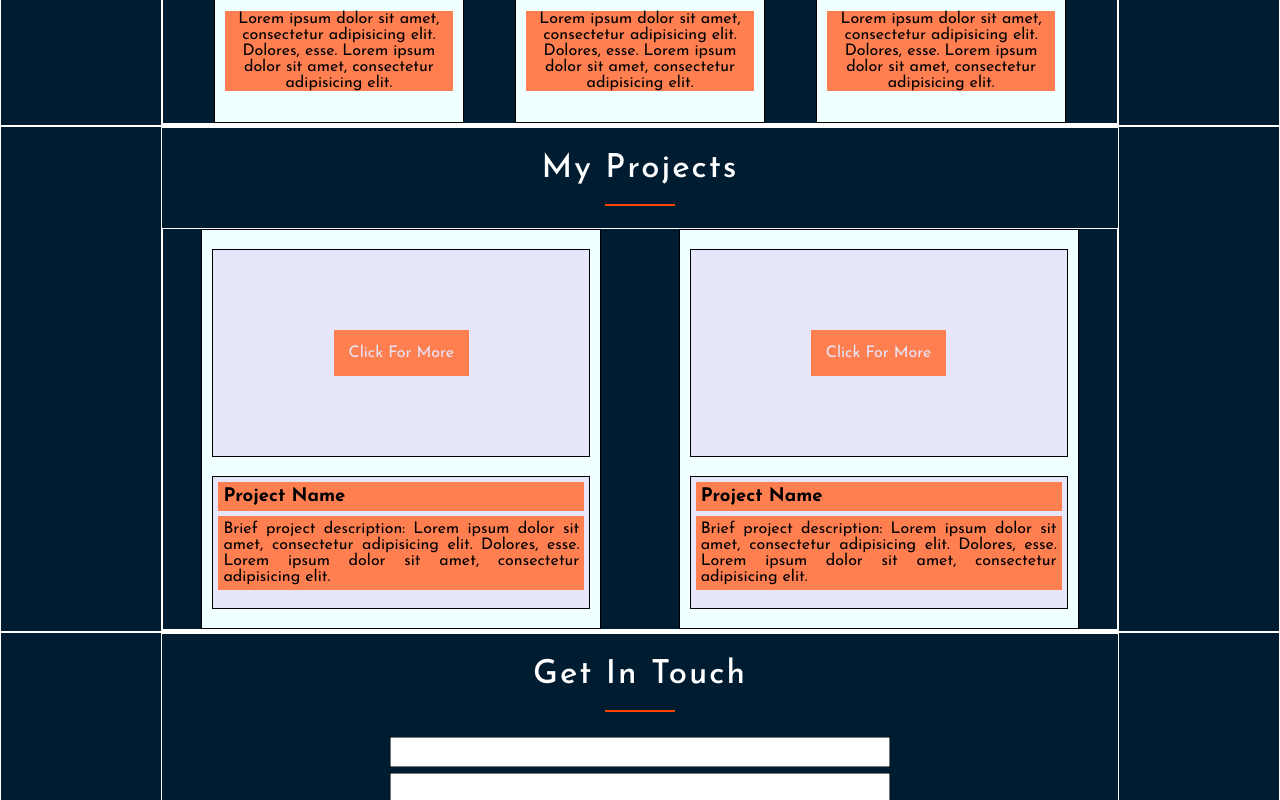
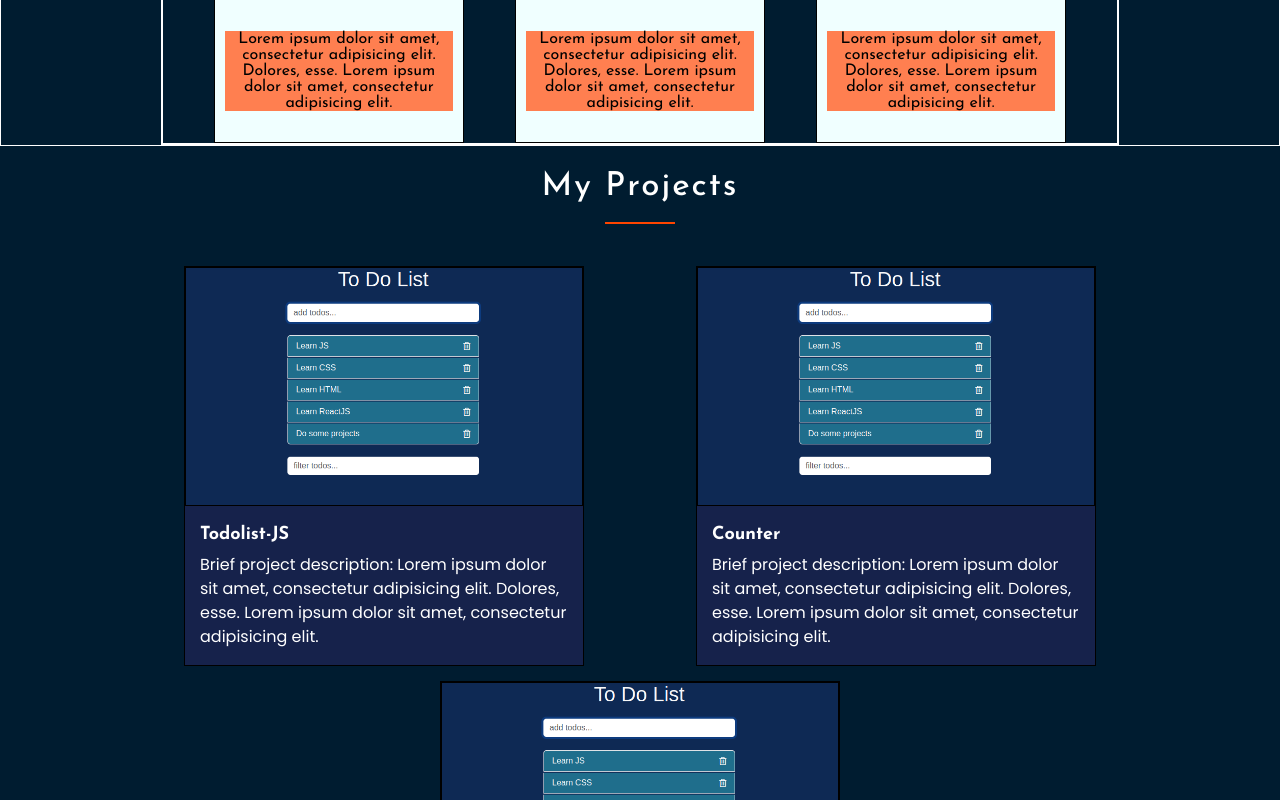
Before and after one commit to andbudha/my_portfolio, a React (Create React App) app: page / in a window 1280 px wide. Shown: the part 1160-1960 px from the top of the page. Built offline with nearby package versions, Linux system fonts and the light colour scheme.

Commit message:
Project comp. updated

```diff
--- a/public/index.html
+++ b/public/index.html
@@ -16,7 +16,10 @@
   <link rel="manifest" href="%PUBLIC_URL%/manifest.json" />
   <link rel="preconnect" href="https://fonts.googleapis.com">
   <link rel="preconnect" href="https://fonts.gstatic.com" crossorigin>
-  <link href="https://fonts.googleapis.com/css2?family=Josefin+Sans:wght@200;300;400;500;600;700&display=swap"
+  <link rel="preconnect" href="https://fonts.googleapis.com">
+  <link rel="preconnect" href="https://fonts.gstatic.com" crossorigin>
+  <link
+    href="https://fonts.googleapis.com/css2?family=Josefin+Sans:wght@200;300;400;500;600;700&family=Poppins:wght@200;300;400;500;600;700&display=swap"
     rel="stylesheet">
   <!--
       Notice the use of %PUBLIC_URL% in the tags above.
--- a/src/App.css
+++ b/src/App.css
@@ -1,5 +1,6 @@
-*{
+* {
     margin: 0;
     padding: 0;
     box-sizing: border-box;
+    font-family: 'Josefin Sans', sans-serif;
 }
--- a/src/components/common/title/Title.module.css
+++ b/src/components/common/title/Title.module.css
@@ -11,6 +11,7 @@
     justify-content: center;
     align-items: center;
     padding-bottom: 20px;
+    margin-bottom: 20px;
 }
 
 .title h2 {
--- a/src/projects/Projects.jsx
+++ b/src/projects/Projects.jsx
@@ -1,18 +1,24 @@
 import styles from './Projects.module.css'
 import { Project } from "./project/Project";
 import { Title } from '../components/common/title/Title';
+import todolistImg from './project_images/todolist.png'
 
 export const Projects = () => {
 
     const description = 'Brief project description: Lorem ipsum dolor sit amet, consectetur adipisicing elit. Dolores, esse. Lorem ipsum dolor sit amet, consectetur adipisicing elit.'
+
+    const todolistImage = {
+        backgroundImage: `url(${todolistImg})`
+    }
 
     return (
         <div className={styles.projects}>
             <div className={styles.projects_container}>
                 <Title title={'My Projects'} />
                 <div className={styles.projects_box_container}>
-                    <Project description={description} />
-                    <Project description={description} />
+                    <Project description={description} projectTitle={'Todolist-JS'} image={todolistImage} />
+                    <Project description={description} projectTitle={'Counter'} image={todolistImage} />
+                    <Project description={description} projectTitle={'Todolist-ReactJS'} image={todolistImage} />
                 </div>
             </div>
         </div>
--- a/src/projects/Projects.module.css
+++ b/src/projects/Projects.module.css
@@ -6,21 +6,14 @@
 
 .projects {
     background-color: #001C30;
-    border: 1px solid white;
 }
 
 .projects_container {
-    border: solid 1px white;
-    width: 75%;
+    width: 80%;
     margin: 0 auto;
 }
 
-.projects_title h2 {
-    background-color: coral;
-}
-
 .projects_box_container {
-    border: 1px solid white;
     display: flex;
     justify-content: space-around;
     align-items: center;
--- a/src/projects/project/Project.jsx
+++ b/src/projects/project/Project.jsx
@@ -1,15 +1,17 @@
-import React from 'react';
+
 import styles from './Project.module.css'
 
+
 export const Project = (props) => {
+
     return (
         <div className={styles.project_box}>
-            <div className={styles.img_container}>
-                <a href="#">Click For More</a>
+            <div className={styles.img_container} style={props.image}>
+                <a href="">Click For More</a>
             </div>
-            <div className={styles.project_description}>
-                <h3>Project Name</h3>
-                <p>
+            <div className={styles.project_description_box}>
+                <h3 className={styles.project_title}>{props.projectTitle}</h3>
+                <p className={styles.project_description}>
                     {props.description}
                 </p>
             </div>
--- a/src/projects/project/Project.module.css
+++ b/src/projects/project/Project.module.css
@@ -6,51 +6,83 @@
 
 .project_box {
     border: 1px solid;
-    background-color: azure;
+    background-color: #16224b;
     width: 400px;
     height: 400px;
-    padding: 10px;
     display: flex;
     flex-direction: column;
     align-items: center;
-    justify-content: space-around;
+    justify-content: space-between;
+    margin-bottom: 15px;
 }
 
 .img_container {
-    background-color: lavender;
     border: 1px solid;
-    min-height: 55%;
+    min-height: 60%;
     min-width: 100%;
     display: flex;
     flex-direction: column;
     justify-content: center;
     align-items: center;
+    background-size: cover;
+    background-position: center;
+    background-repeat: no-repeat;
+    position: relative;
 }
 
 .img_container a {
+    height: 100%;
+    width: 100%;
+    opacity: 0;
     text-decoration: none;
-    background-color: coral;
-    color: lavender;
+    padding: 15px;
+    display: flex;
+    justify-content: center;
+    align-items: center;
+}
+
+.img_container a:hover {
+    height: 100%;
+    width: 100%;
+    text-decoration: none;
+    opacity: 0.7;
+    background-color: #16224b;
+    transition: 0.5s ease-in;
+    color: #ffffff;
+    display: flex;
+    justify-content: center;
+    align-items: center;
+    border: none;
+}
+
+.project_description_box {
+    min-height: 35%;
+    min-width: 100%;
     padding: 15px;
 }
 
-.project_description {
-    background-color: lavender;
-    border: 1px solid;
-    min-height: 35%;
-    min-width: 100%;
+.project_title {
+    font-size: 22px;
+    margin: 0 0 5px;
+    font-size: 18px;
+    line-height: 1.5;
+    color: #ffffff;
+
 }
 
-.project_description h3 {
-    background-color: coral;
-    padding: 5px;
-    margin: 5px;
+.project_description {
+    min-height: auto;
+    margin: 0 0 5px;
+    font-size: 16px;
+    font-weight: 400;
+    line-height: 1.5;
+    color: #ffffff;
+    font-family: 'Poppins', sans-serif;
 }
 
-.project_description p {
-    min-height: auto;
-    background-color: coral;
-    padding: 5px;
-    margin: 5px;
-    text-align: justify;
+@media screen and (max-width: 460px) {
+    .project_box {
+        width: 400px;
+        height: 500px;
+    }
 }
```
Also changed, not shown: src/projects/project_images/todolist.png (added).
